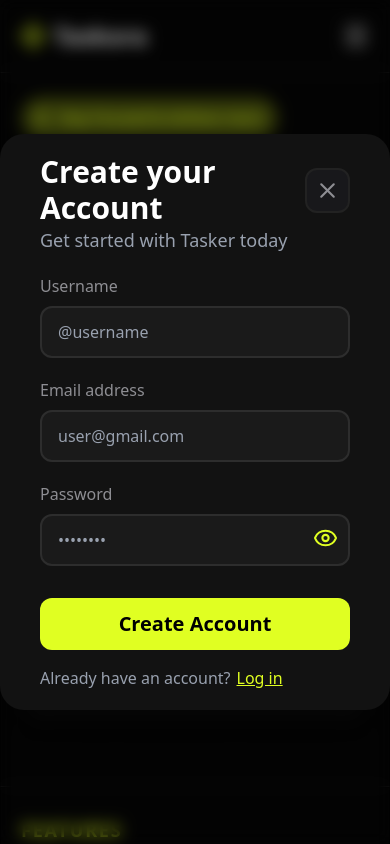
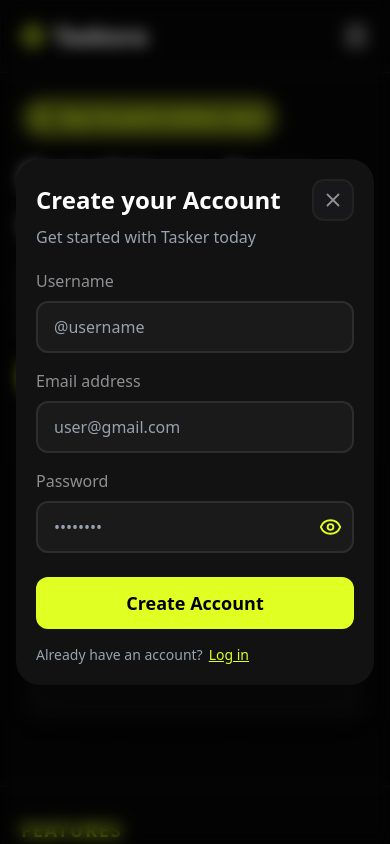
Before and after one commit to caseabdullah/Taskora, a React (Vite) app in the folder Frontend/: page /signup in a window 390 px wide. Shown: the top 844 px of the page. Built offline with nearby package versions, Linux system fonts and the light colour scheme.

Commit message:
Update responsive login and signup

```diff
--- a/Frontend/src/Pages/Login.jsx
+++ b/Frontend/src/Pages/Login.jsx
@@ -64,7 +64,7 @@
 
   return (
     <div
-    className="fixed inset-0 z-50 flex items-center justify-center bg-black/30 backdrop-blur-sm">
+    className="fixed inset-0 z-50 flex items-center justify-center bg-black/30 backdrop-blur-sm p-4 overflow-y-auto">
       <div className="relative register bg-[#121212] w-130 rounded-3xl shadow-2xl px-10 py-5">
         {loading && (
           <div className="absolute inset-0 rounded-3xl z-50 flex items-center justify-center bg-black/30 backdrop-blur-sm">
--- a/Frontend/src/Pages/Signup.jsx
+++ b/Frontend/src/Pages/Signup.jsx
@@ -1,47 +1,43 @@
 import React, { useRef, useState } from "react";
-import { ShieldAlert,X,Trophy, EyeOff, Eye} from "lucide-react";
+import { ShieldAlert, X, Trophy, EyeOff, Eye } from "lucide-react";
 import { Link, useNavigate } from "react-router-dom";
 import api from "../api/axios";
 import Loader from "../components/layout/Loader";
 
 const Signup = () => {
+  const navigate = useNavigate();
 
-  const navigate=useNavigate();
-
-  const usernameRef=useRef();
-  const emailRef=useRef();
-  const passwordRef=useRef();
+  const usernameRef = useRef();
+  const emailRef = useRef();
+  const passwordRef = useRef();
 
   const [alert, setalert] = useState(null);
+  const [showPassword, setshowPassword] = useState(false);
+  const [loading, setloading] = useState(false);
 
-  const [showPassword, setshowPassword] = useState(false)
+  const success = {
+    icon: Trophy,
+    back: "#C8FF00",
+  };
 
-  const [loading, setloading] = useState(false)
+  const fail = {
+    icon: ShieldAlert,
+    back: "#FF9F0A",
+  };
 
-  const success={
-    icon:Trophy,
-    back:"#C8FF00",
-  }
-  const fail={
-    icon:ShieldAlert,
-    back:"#FF9F0A",
-  }
-
-
-  const submitHandler =async(e)=>{
-
+  const submitHandler = async (e) => {
     e.preventDefault();
 
-    const data={
-    username:usernameRef.current.value,
-    email:emailRef.current.value,
-    password:passwordRef.current.value,
-    }
+    const data = {
+      username: usernameRef.current.value,
+      email: emailRef.current.value,
+      password: passwordRef.current.value,
+    };
 
     setloading(true);
 
-    try{
-      const response= await api.post("/auth/register",data);
+    try {
+      const response = await api.post("/auth/register", data);
 
       setalert({
         message: response.data.message,
@@ -50,56 +46,65 @@
       });
 
       setTimeout(() => {
-        setalert(null)
-        setloading(false)
-        navigate('/dashboard')
+        setalert(null);
+        setloading(false);
+        navigate("/dashboard");
       }, 1500);
-
-    }
-    catch(err){
+    } catch (err) {
       setalert({
-      message: err.response.data.message || "Something went wrong",
+        message: err.response?.data?.message || "Something went wrong",
         icon: fail.icon,
         back: fail.back,
       });
+
       setTimeout(() => {
-      setloading(false)
-      setalert(null)
+        setloading(false);
+        setalert(null);
       }, 1500);
     }
+  };
 
-  }
   return (
-    <div className="fixed inset-0 z-50 flex items-center justify-center bg-black/30 backdrop-blur-sm">
+    <div className="fixed inset-0 z-50 flex items-center justify-center bg-black/30 backdrop-blur-sm p-4 overflow-y-auto">
 
-      <div className="relative register bg-[#121212] w-130 rounded-3xl shadow-2xl px-10 py-5">
+      {/* Register Card */}
+      <div className="relative register bg-[#121212] w-full max-w-130 rounded-3xl shadow-2xl px-5 sm:px-8 md:px-10 py-5 sm:py-7">
+
+        {/* Loader */}
         {loading && (
-      <div className="absolute inset-0 rounded-3xl z-50 flex items-center justify-center  bg-black/30 backdrop-blur-sm">
+          <div className="absolute inset-0 rounded-3xl z-50 flex items-center justify-center bg-black/30 backdrop-blur-sm">
             <Loader />
           </div>
         )}
+
+        {/* Header */}
         <div>
-        <div className="flex justify-between items-center flex-row">
-          <h1 className="top text-3xl font-bold text-white">Create your Account</h1>
-          <div
-            onClick={()=>{
-            navigate("/")
-            }}
-            className="bg-[#18181B] hover:bg-[#131313]  transition border-2 border-[#222222] cursor-pointer duration-300 p-2 rounded-xl inline-flex">
-              <X size={25} color="#8E8E93"/>
-          </div>
+          <div className="flex justify-between items-center gap-4">
+            <h1 className="top text-2xl sm:text-3xl font-bold text-white">
+              Create your Account
+            </h1>
+
+            <button
+              type="button"
+              onClick={() => navigate("/")}
+              className="shrink-0 bg-[#18181B] hover:bg-[#131313] transition border-2 border-[#222222] cursor-pointer duration-300 p-2 rounded-xl"
+            >
+              <X size={22} color="#8E8E93" />
+            </button>
           </div>
 
-          <p className="text-lg font-medium text-gray-400">
+          <p className="text-base sm:text-lg font-medium text-gray-400 mt-1">
             Get started with Tasker today
           </p>
         </div>
 
+        {/* Form */}
         <form
-        onSubmit={(e)=>{
-          submitHandler(e);
-        }}
-        className="mt-5 flex flex-col gap-5">
+          onSubmit={submitHandler}
+          className="mt-5 flex flex-col gap-4 sm:gap-5"
+        >
+
+          {/* Username */}
           <div className="flex flex-col gap-2">
             <label className="font-medium text-[#8E8E93]">
               Username
@@ -110,10 +115,11 @@
               ref={usernameRef}
               type="text"
               placeholder="@username"
-              className="border-2 caret-white text-white placeholder:text-gray-400 bg-[#1A1A1A] border-[#2D2D2D]  rounded-xl px-4 py-3 outline-none focus:border-[#E0FF22] transition-colors duration-300"
+              className="w-full border-2 caret-white text-white placeholder:text-gray-400 bg-[#1A1A1A] border-[#2D2D2D] rounded-xl px-4 py-3 outline-none focus:border-[#E0FF22] transition-colors duration-300"
             />
           </div>
 
+          {/* Email */}
           <div className="flex flex-col gap-2">
             <label className="font-medium text-[#8E8E93]">
               Email address
@@ -124,55 +130,97 @@
               ref={emailRef}
               type="email"
               placeholder="user@gmail.com"
-              className="border-2 caret-white text-white placeholder:text-gray-400 bg-[#1A1A1A] border-[#2D2D2D]  rounded-xl px-4 py-3 outline-none focus:border-[#E0FF22] transition-colors duration-300"
+              className="w-full border-2 caret-white text-white placeholder:text-gray-400 bg-[#1A1A1A] border-[#2D2D2D] rounded-xl px-4 py-3 outline-none focus:border-[#E0FF22] transition-colors duration-300"
             />
           </div>
 
-          <div className="relative flex flex-col gap-2">
+          {/* Password */}
+          <div className="flex flex-col gap-2">
             <label className="font-medium text-[#8E8E93]">
               Password
             </label>
 
+            <div className="relative">
               <input
                 ref={passwordRef}
                 required
-              type={showPassword ? "text":"password"}
+                type={showPassword ? "text" : "password"}
                 placeholder="••••••••"
-              className="border-2 caret-white text-white placeholder:text-gray-400 bg-[#1A1A1A] border-[#2D2D2D]  rounded-xl px-4 py-3 outline-none focus:border-[#E0FF22] transition-colors duration-300"
+                className="w-full border-2 caret-white text-white placeholder:text-gray-400 bg-[#1A1A1A] border-[#2D2D2D] rounded-xl px-4 py-3 pr-12 outline-none focus:border-[#E0FF22] transition-colors duration-300"
               />
 
               <button
                 type="button"
                 onClick={() => setshowPassword(!showPassword)}
-            className="absolute cursor-pointer text-[#E0FF22] right-3 bottom-[3%] -translate-y-1/2"
+                className="absolute cursor-pointer text-[#E0FF22] right-3 top-1/2 -translate-y-1/2"
               >
-            {showPassword ? <EyeOff size={25}/>:<Eye size={25} />}
+                {showPassword ? (
+                  <EyeOff size={23} />
+                ) : (
+                  <Eye size={23} />
+                )}
               </button>
             </div>
+          </div>
 
+          {/* Submit */}
           <button
             type="submit"
-            className="mt-3 rounded-xl bg-[#E0FF22] py-3 text-black font-[650] text-xl hover:opacity-90 transition-opacity duration-300 cursor-pointer"
+            className="mt-2 sm:mt-3 rounded-xl bg-[#E0FF22] py-3 text-black font-[650] text-lg sm:text-xl hover:opacity-90 transition-opacity duration-300 cursor-pointer"
           >
             Create Account
           </button>
+        </form>
 
-        </form>
-        <p className="text-gray-400 mt-4">
+        {/* Login */}
+        <p className="text-gray-400 mt-4 text-sm sm:text-base">
           Already have an account?
-          <Link to="/login" className="pl-1.5 text-[#E0FF22] underline cursor-pointer hover:underline">
+          <Link
+            to="/login"
+            className="pl-1.5 text-[#E0FF22] underline cursor-pointer hover:underline"
+          >
             Log in
           </Link>
         </p>
       </div>
+
+      {/* Alert */}
       {alert && (
         <div
-    className="fixed top-5 right-5 z-9999 flex gap-6 items-center justify-between py-3 px-4 rounded-xl text-white bg-[#121212] shadow-2xl border-[0.5px] animate-slide-in"
-    style={{ borderColor: alert.back }}>
-    <div className="p-2 rounded-xl" style={{backgroundColor:`${alert.back}1A`}}><alert.icon size={30} color={alert.back} />
+          className="
+            fixed
+            top-4
+            right-4
+            left-4
+            sm:left-auto
+            sm:right-5
+            z-9999
+            flex
+            gap-3
+            sm:gap-6
+            items-center
+            py-3
+            px-3
+            sm:px-4
+            rounded-xl
+            text-white
+            bg-[#121212]
+            shadow-2xl
+            border-[0.5px]
+            max-w-[calc(100%-2rem)]
+            sm:max-w-105
+            animate-slide-in
+          "
+          style={{ borderColor: alert.back }}
+        >
+          <div
+            className="shrink-0 p-2 rounded-xl"
+            style={{ backgroundColor: `${alert.back}1A` }}
+          >
+            <alert.icon size={26} color={alert.back} />
           </div>
 
-    <p className="font-medium text-lg">
+          <p className="font-medium text-sm sm:text-lg wrap-break-word">
             {alert.message}
           </p>
         </div>
```
Lines whose indentation alone changed are shown as unchanged.
